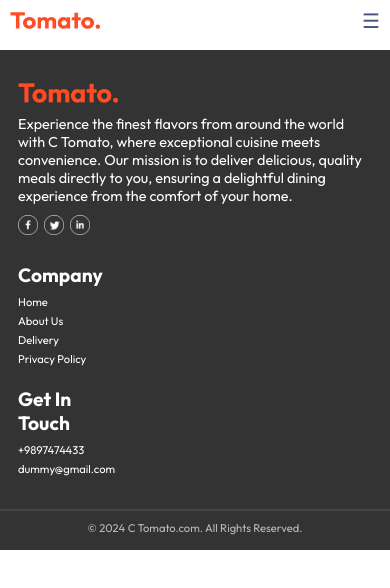
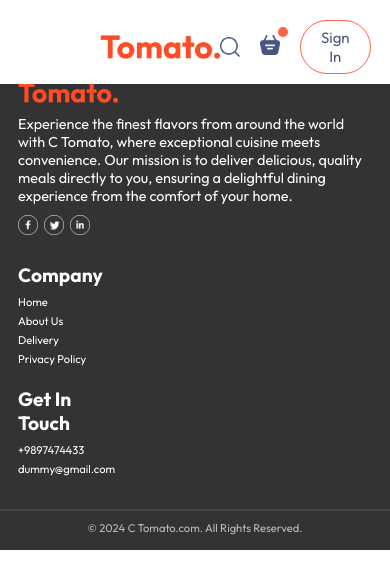
Before and after one commit to iammahesh123/Food-Delivery-App, a React (Vite) app in the folder frontend/: page /order in a window 390 px wide. Shown: the top 588 px of the page. Built offline with nearby package versions, Linux system fonts and the light colour scheme.

Commit message:
fix media code

```diff
--- a/frontend/src/components/Navbar/Navbar.css
+++ b/frontend/src/components/Navbar/Navbar.css
@@ -4,11 +4,16 @@
     justify-content: space-between;
     align-items: center;
     position: fixed;
-    width: 100%; /* Ensure the navbar takes full width */
-    top: 0; /* Position at the top of the viewport */
-    left: 0; /* Ensure the navbar is aligned to the left */
-    z-index: 1000; /* Ensure it's above other content */
-    background-color: #fff; /* Optional: Change background color for better contrast */
+    width: 100%;
+    /* Ensure the navbar takes full width */
+    top: 0;
+    /* Position at the top of the viewport */
+    left: 0;
+    /* Ensure the navbar is aligned to the left */
+    z-index: 1000;
+    /* Ensure it's above other content */
+    background-color: #fff;
+    /* Optional: Change background color for better contrast */
 
 }
 
@@ -67,136 +72,58 @@
     top: -8px;
     right: -8px;
 }
+
 /* Responsive styles */
 @media (max-width: 1024px) {
-    .navbar-menu {
-        display: none; /* Hide menu items on larger screens */
-        flex-direction: column;
-        gap: 10px;
-        align-items: flex-start; /* Align menu items to the left */
-        background-color: #fff;
-        padding: 10px;
-        box-shadow: 0 2px 5px rgba(0, 0, 0, 0.15);
-        position: absolute;
-        top: 60px; /* Position menu below navbar */
-        left: 0;
-        right: 0;
-        z-index: 10;
+    .navbar .logo {
+        width: 140px;
     }
 
-    .navbar-menu.active {
-        display: flex; /* Show menu items when active */
+    .navbar-menu {
+        gap: 20px;
+        font-size: 17px;
     }
 
     .navbar-right {
-        display: none; /* Hide right section on smaller screens */
+        gap: 30px;
     }
 
-    .navbar button {
-        padding: 8px 20px;
-        font-size: 14px;
+    .navbar-right img {
+        width: 22px;
     }
 
-    .menu-toggle {
-        display: block; /* Show the menu toggle button on smaller screens */
-        cursor: pointer;
-        font-size: 24px;
-        color: #49557e;
+    .navbar-right button {
+        padding: 8px 25px;
     }
 }
 
-@media (max-width: 768px) {
-    .navbar .menu-toggle {
-        display: block; /* Ensure toggle button is visible */
+@media (max-width: 900px) {
+    .navbar .logo {
+        width: 120px;
+    }
+
+    .navbar-menu {
+        gap: 15px;
+        font-size: 16px;
+    }
+
+    .navbar-right {
+        gap: 20px;
+    }
+
+    .navbar-right img {
+        width: 20px;
+    }
+
+    .navbar-right button {
+        padding: 7px 20px;
+        font-size: 15px;
     }
 }
 
-@media (max-width: 480px) {
-    .navbar {
-        padding: 10px 0;
-    }
-
-    .navbar .logo {
-        width: 100px;
-    }
+@media (max-width: 715px) {
 
     .navbar-menu {
-        flex-direction: column;
-        gap: 10px;
-        padding: 15px;
-        width: 100%;
-        display: none; /* Hide by default */
-    }
-
-    .navbar-menu li {
-        text-align: center;
-    }
-
-    .navbar-search-icon {
-        display: block;
-    }
-
-    .navbar button {
-        padding: 6px 15px;
-        font-size: 12px;
-    }
-
-    .navbar .active {
-        padding-bottom: 1px;
-        border-bottom: none;
-    }
-
-    .menu-toggle {
-        display: block; /* Show the menu toggle button on mobile screens */
-    }
-}
-
-/* Hide the menu toggle image on larger screens */
-@media (min-width: 1025px) {
-    .menu-toggle {
         display: none;
     }
 }
-
-/* Responsive styles */
-@media (max-width: 768px) {
-    .navbar {
-        padding: 10px;
-    }
-
-    .navbar .logo {
-        width: 100px;
-    }
-
-    .navbar-menu li {
-        font-size: 14px;
-    }
-
-    .navbar button {
-        padding: 6px 15px;
-        font-size: 12px;
-    }
-}
-
-@media (max-width: 480px) {
-    .navbar {
-        padding: 8px 10px;
-    }
-
-    .navbar .logo {
-        width: 90px;
-    }
-
-    .menu-toggle {
-        font-size: 20px;
-    }
-
-    .navbar-menu li {
-        font-size: 12px;
-    }
-
-    .navbar button {
-        padding: 5px 12px;
-        font-size: 10px;
-    }
-}
--- a/frontend/src/components/Navbar/Navbar.jsx
+++ b/frontend/src/components/Navbar/Navbar.jsx
@@ -4,9 +4,6 @@
 
 const Navbar = () => {
     const [menu, setMenu] = useState("home")
-    const toggleMenu = () => {
-        document.querySelector('.navbar-menu').classList.toggle('active');
-    };
   return (
     <div className='navbar'>
         <img src={assets.logo} alt="" className="logo" />
@@ -24,9 +21,7 @@
             </div>
             <button>Sign In</button>
         </div>
-        <div className="menu-toggle" onClick={toggleMenu}>
-                ☰ {/* Hamburger icon for menu toggle */}
-            </div>
+
     </div>
   )
 }
```
